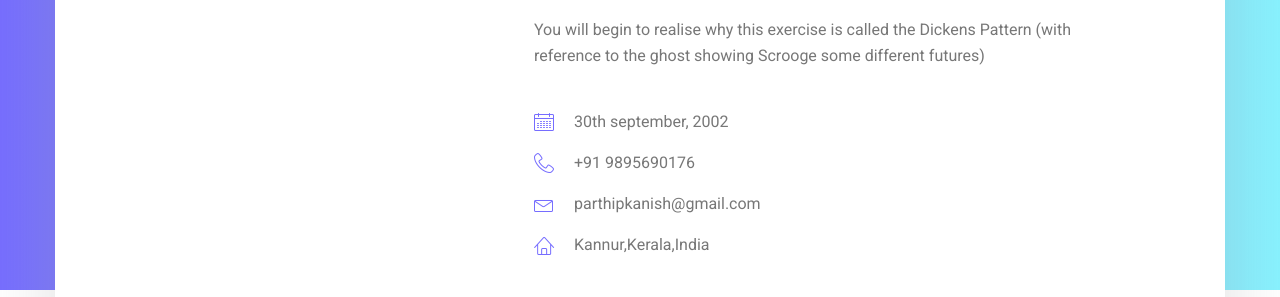
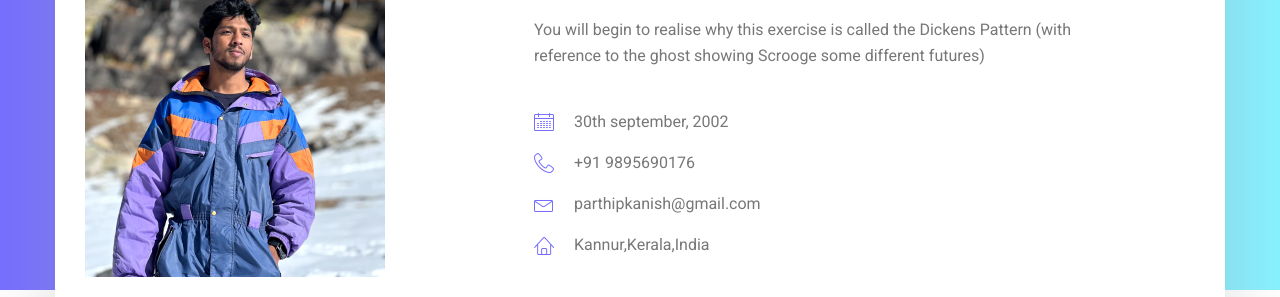
Before and after one commit to Parthipk/my_website, a plain HTML site: page index.html in a window 1280 px wide. Shown: the part 470-767 px from the top of the page. Drawn offline with Linux system fonts and the light colour scheme; files whose address does not match are found by name.

Commit message:
Update index.html

```diff
--- a/index.html
+++ b/index.html
@@ -60,7 +60,7 @@
 					<div class="banner_content">
 						<div class="media">
 							<div class="d-flex">
-								<img src="img/parthipk.jpeg" alt="Parthip K Anish" style="height: 400px; width: 500px; max-width: 300px;">
+								<img src="parthipk.jpeg" alt="Parthip K Anish" style="height: 400px; width: 500px; max-width: 300px;">
 							</div>
 							<div class="media-body pl-4">
 								<div class="personal_text">
```
